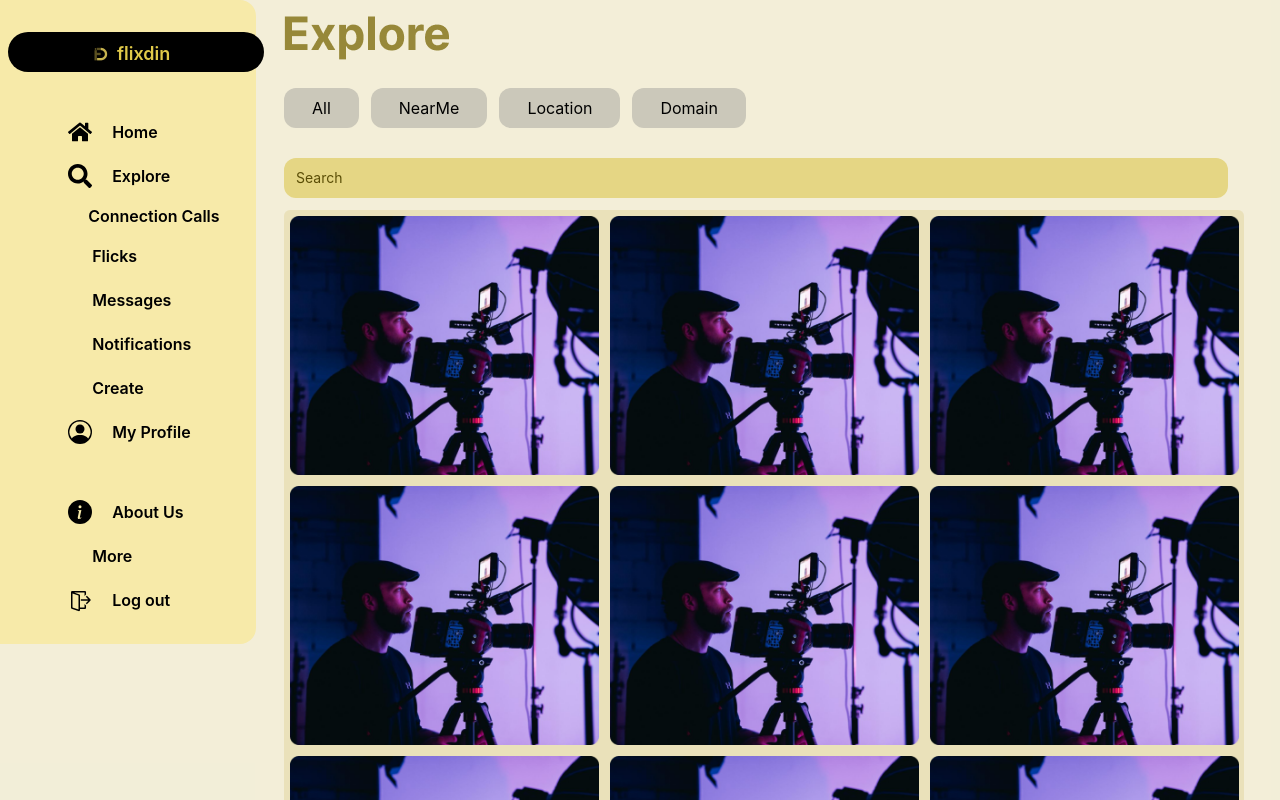
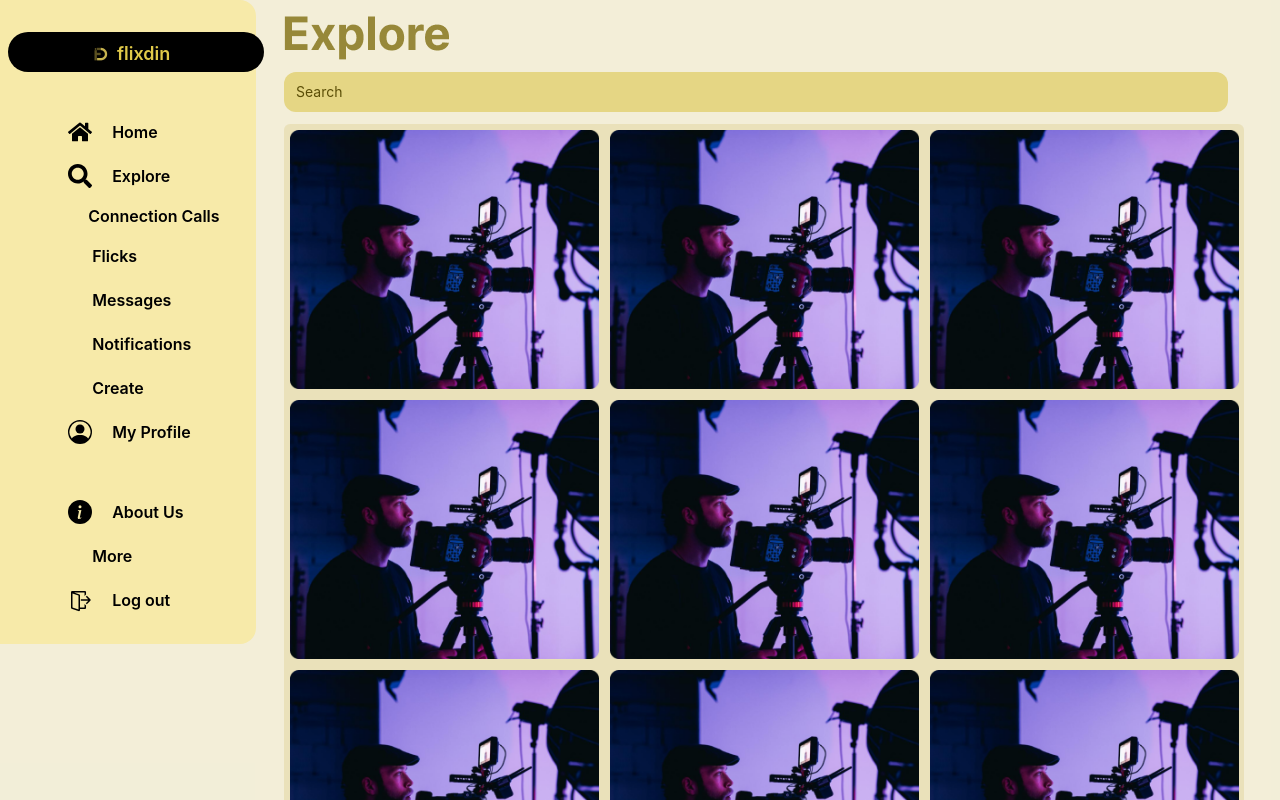
Before and after one commit to florencered/moviemaker_web, a React (Create React App) app: page /Explore in a window 1280 px wide. Shown: the top 800 px of the page. Built offline with nearby package versions, Linux system fonts and the light colour scheme; some icons are missing.

Commit message:
Exploration page

```diff
--- a/src/components/explore/explore.jsx
+++ b/src/components/explore/explore.jsx
@@ -1,6 +1,7 @@
 import React from "react";
 import Exploreimage from "./Exploreimage";
 import Nav from "../home/sidebar/sidebar.js";
+
 
 const Explora = () => {
   return (
@@ -15,12 +16,6 @@ const Explora = () => {
               <img src="/images/Explorelogo.png" alt="Heading" />
             </h1>
           </div>
-          <ul className="py-4 my-3 pb-1.5 flex">
-            <li className="genre">All</li>
-            <li className="genre">NearMe</li>
-            <li className="genre">Location</li>
-            <li className="genre">Domain</li>
-          </ul>
           <div>
             <div className="py-3 pr-4 text-[#5B4E07]">
               <input
--- a/src/components/home/home.js
+++ b/src/components/home/home.js
@@ -22,7 +22,7 @@ function Home() {
   return (
     <>
       <div className="App flex flex-row">
-        <div class="basis-1/4 bg-[#F7EAA9] rounded-r-3xl my-2">
+        <div class=" rounded-r-2xl mb-2 pb-3 w-1/5 h-fit bg-[#F7EAA9]">
           <Nav></Nav>
         </div>
         <div class="h-max md:basis-1/2 pr-3 relative">
```
